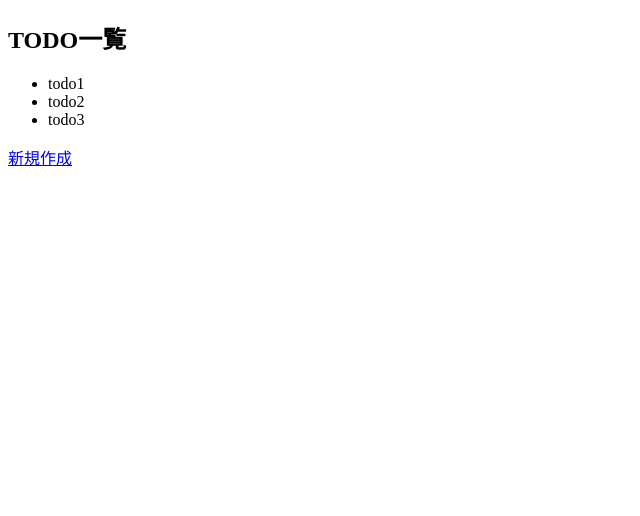
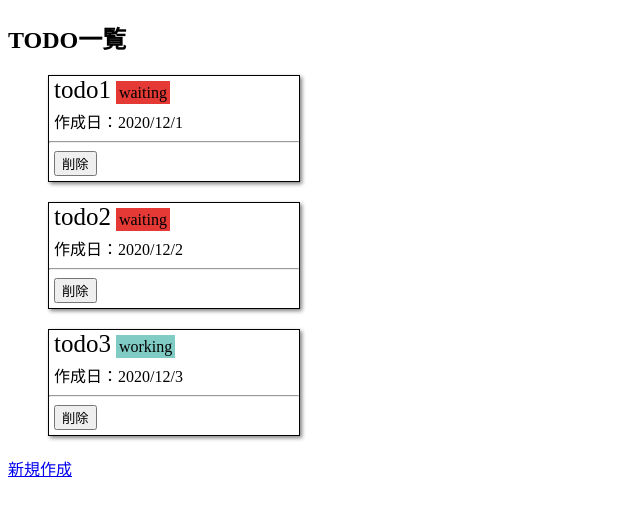
Before and after one commit to takamai0611/Vue-todo, a Vue app: page / in a window 1280 px wide. Shown: the top 516 px of the page, without its empty margins (0-640 px from the left). Built offline with nearby package versions, Linux system fonts and the light colour scheme.

Commit message:
add:Todo一覧をTodoItemコンポーネントを利用するように修正する

```diff
--- a/src/views/todo.vue
+++ b/src/views/todo.vue
@@ -1,26 +1,48 @@
 <template>
   <h2>TODO一覧</h2>
   <ul>
-    <li v-for="todo in todoStore.state.todos" :key="todo.id">
-      {{ todo.title }}
-    </li>
+    <todo-item
+      v-for="todo in todoStore.state.todos"
+      :key="todo.id"
+      :todo="todo"
+      @click-title="clickTitle"
+      @click-delete="clickDelete"
+    >
+    </todo-item>
   </ul>
   <router-link to="/new">新規作成</router-link>
 </template>
 
 <script lang="ts">
 import { defineComponent, inject } from 'vue'
+import { useRouter } from 'vue-router'
+import TodoItem from '@/components/TodoItem.vue'
 import { todoKey } from '@/store/todo'
 
 export default defineComponent({
+  components: {
+    TodoItem
+  },
   setup () {
     const todoStore = inject(todoKey)
     if (!todoStore) {
       throw new Error('todoStore is not provided')
     }
 
+    const router = useRouter()
+
+    const clickDelete = (id: number) => {
+      todoStore.deleteTodo(id)
+    }
+
+    const clickTitle = (id: number) => {
+      router.push(`/edit/${id}`)
+    }
+
     return {
-      todoStore
+      todoStore,
+      clickDelete,
+      clickTitle
     }
   }
 })
```
